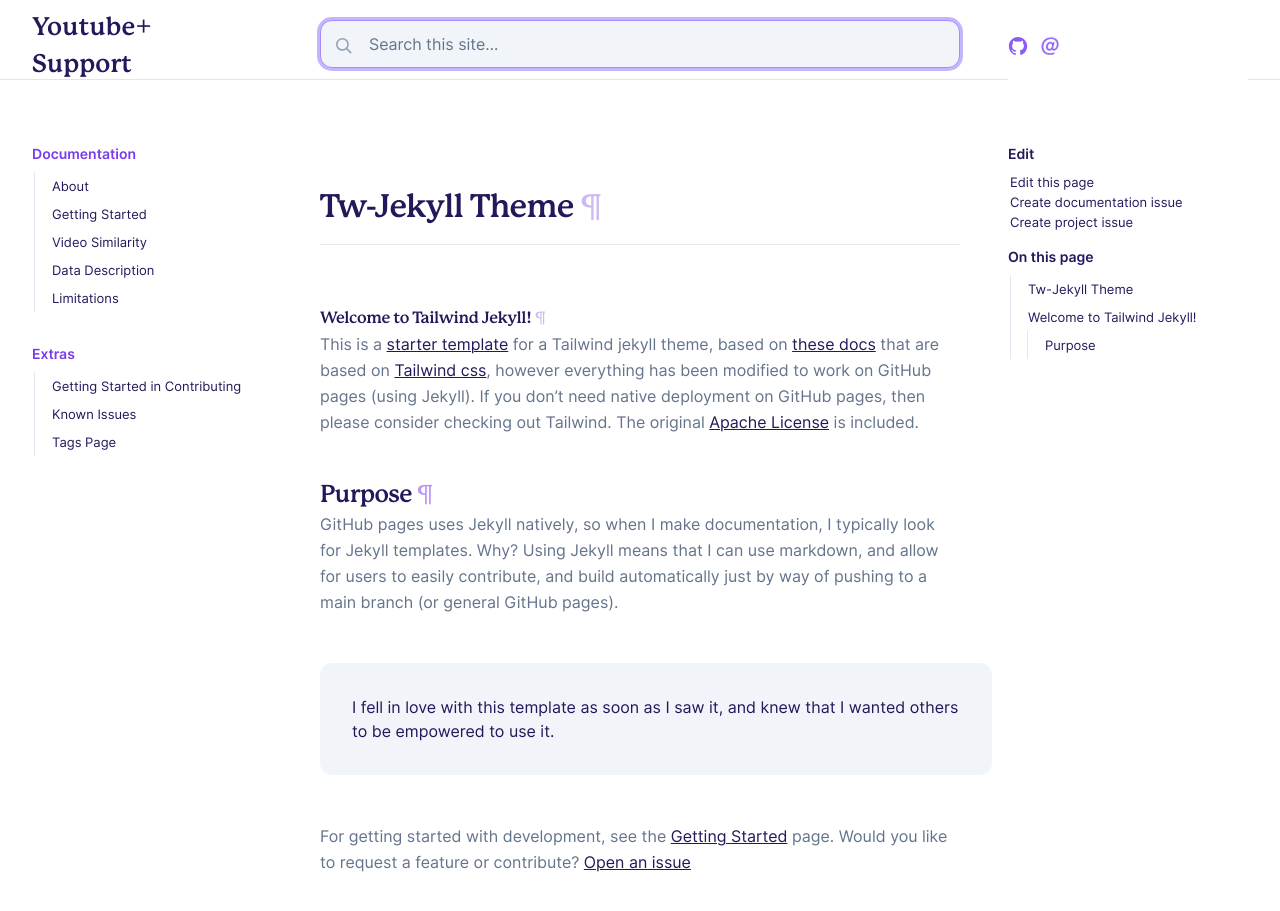
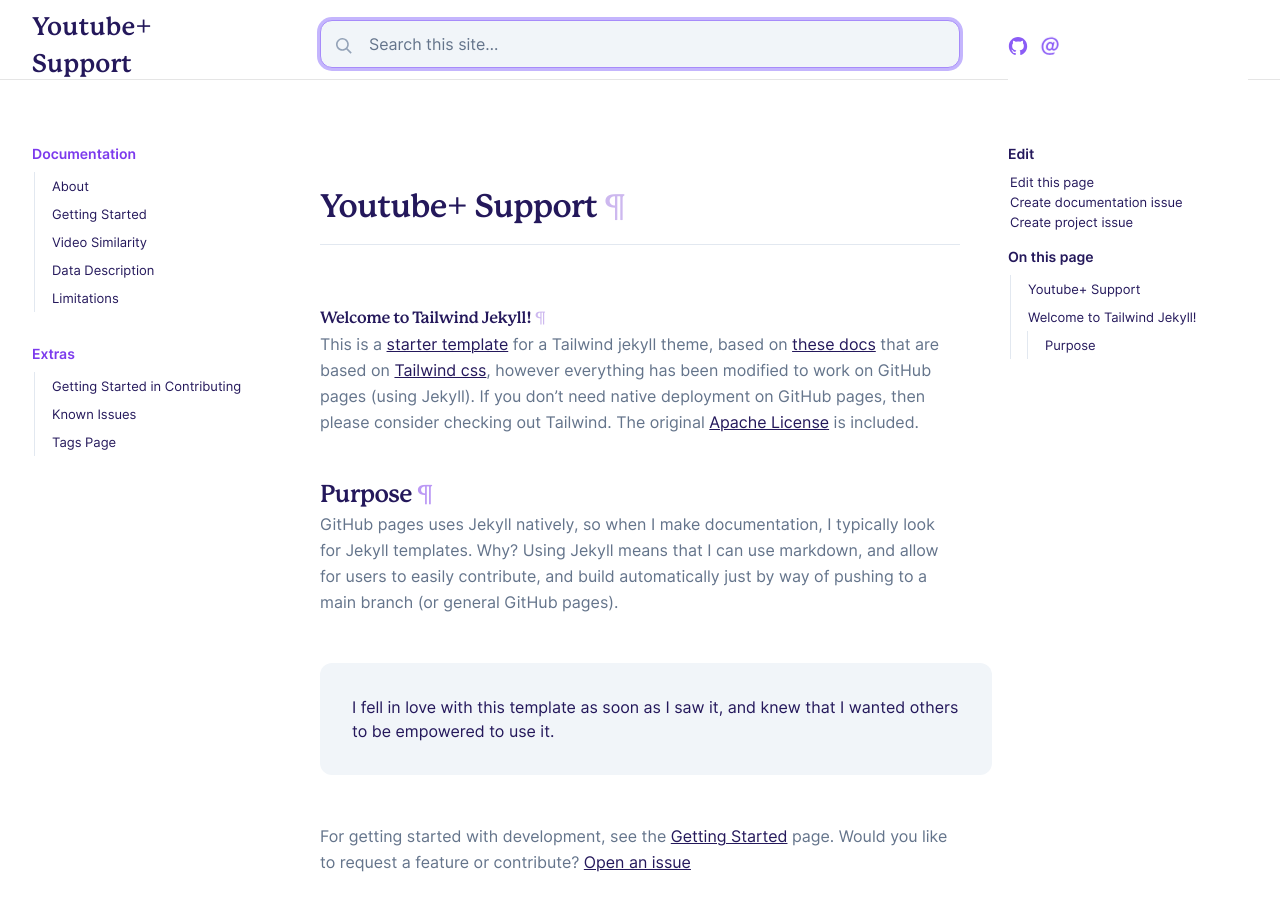
Before and after one commit to anderson2805/yt_dummy_guide, a Jekyll site: the page built from docs/pages/index.md, in a window 1280 px wide and 1043 px high. Shown: the top 911 px of the window. Built offline with Jekyll 4.4.1, drawn with Linux system fonts in a browser that asks for light colours.

Commit message:
fix edit page

```diff
--- a/docs/_config.yml
+++ b/docs/_config.yml
@@ -48,7 +48,7 @@ github_repo: yt_support
 logo: assets/img/icon.png
 
 # branch to edit on GitHub
-github_branch: main
+github_branch: main/docs
 
 # If not set, badge color (background) defaults to violet
 # badge_color: "#2bcf98"
--- a/docs/pages/index.md
+++ b/docs/pages/index.md
@@ -1,6 +1,6 @@
 ---
 layout: page
-title: Tw-Jekyll Theme
+title: Youtube+ Support
 permalink: /
 ---
 
```
